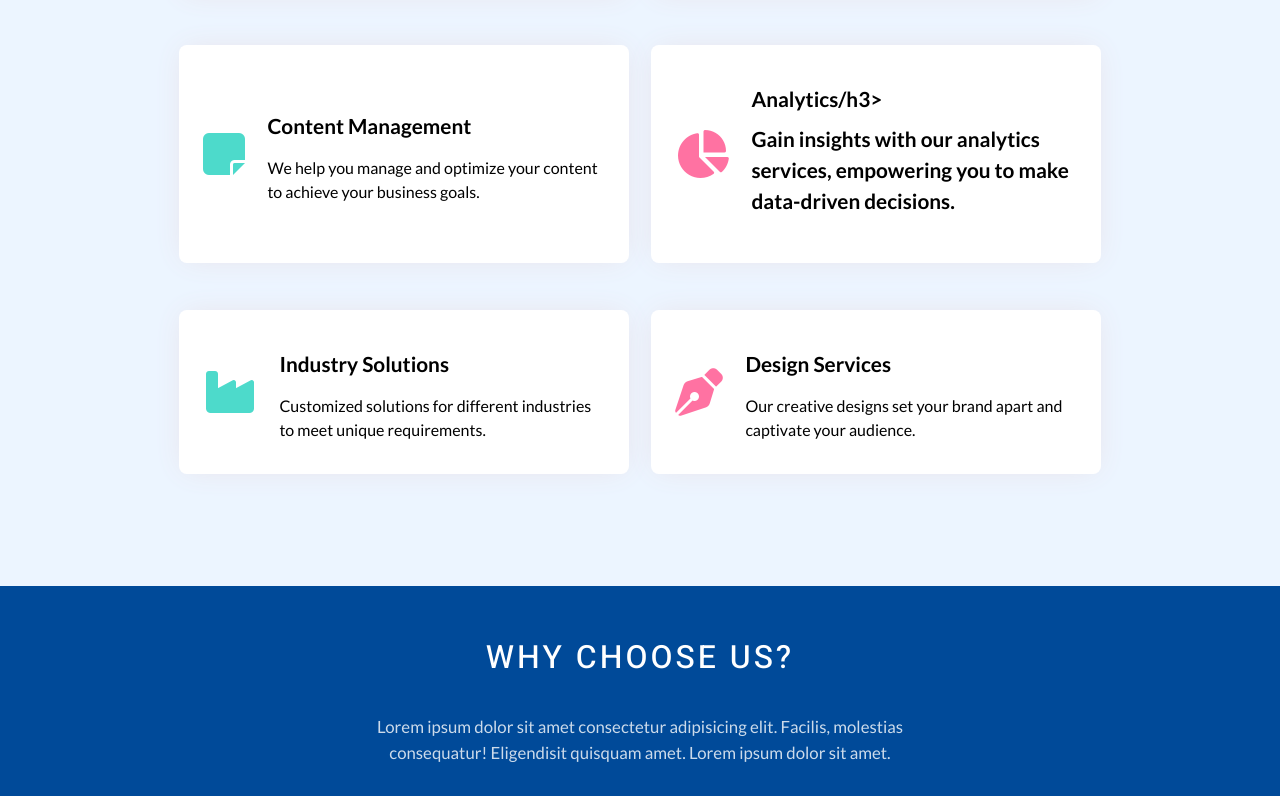
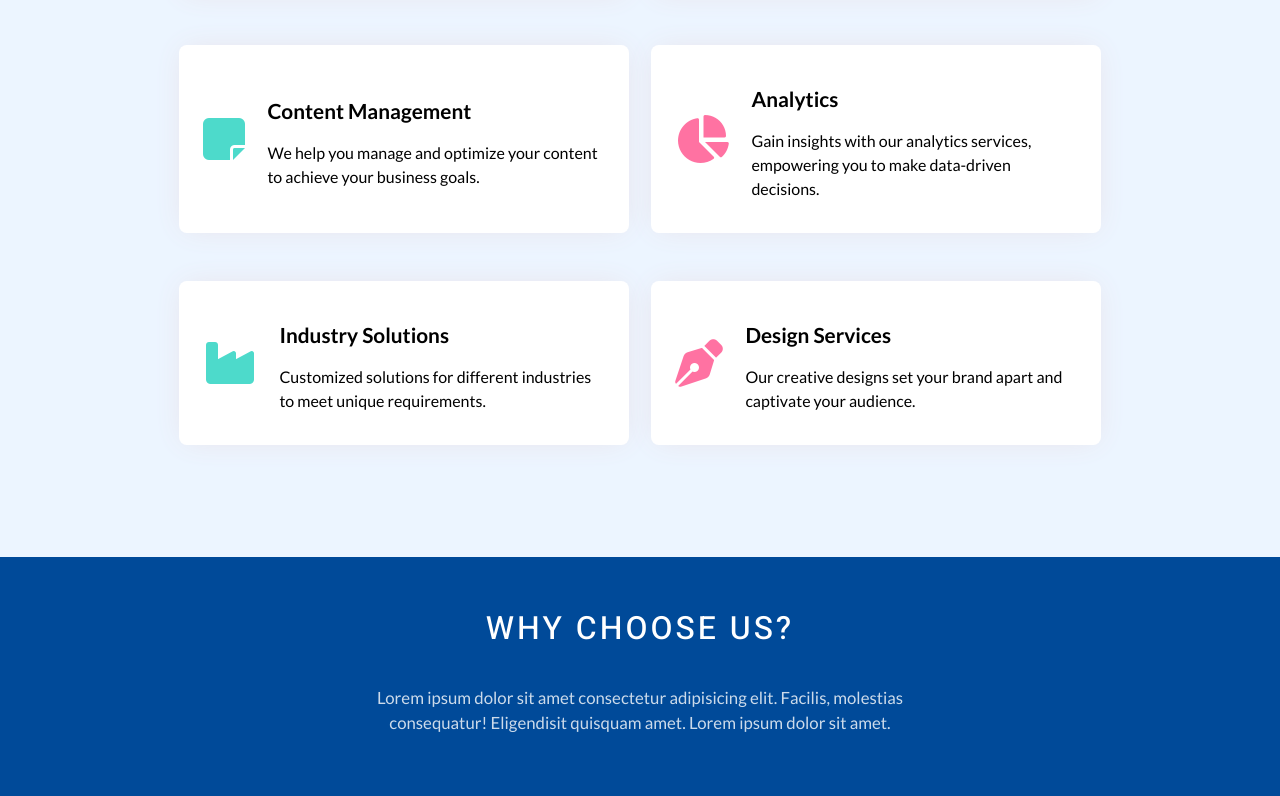
Before and after one commit to abdullahalmusabbir/ztech-UI, a plain HTML site: page index.html in a window 1280 px wide. Shown: the part 2420-3216 px from the top of the page. Drawn offline with nearby package versions, Linux system fonts and the light colour scheme; a web font is replaced by a local one.

Commit message:
Update index.html

```diff
--- a/index.html
+++ b/index.html
@@ -191,7 +191,7 @@
                 <i class = "fas fa-chart-pie"></i>
               </span>
               <div>
-                <h3 class = "heading">Analytics/h3>
+                <h3 class = "heading">Analytics</h3>
                 <p>Gain insights with our analytics services, empowering you to make data-driven decisions.</p>
               </div>
             </div>
```
